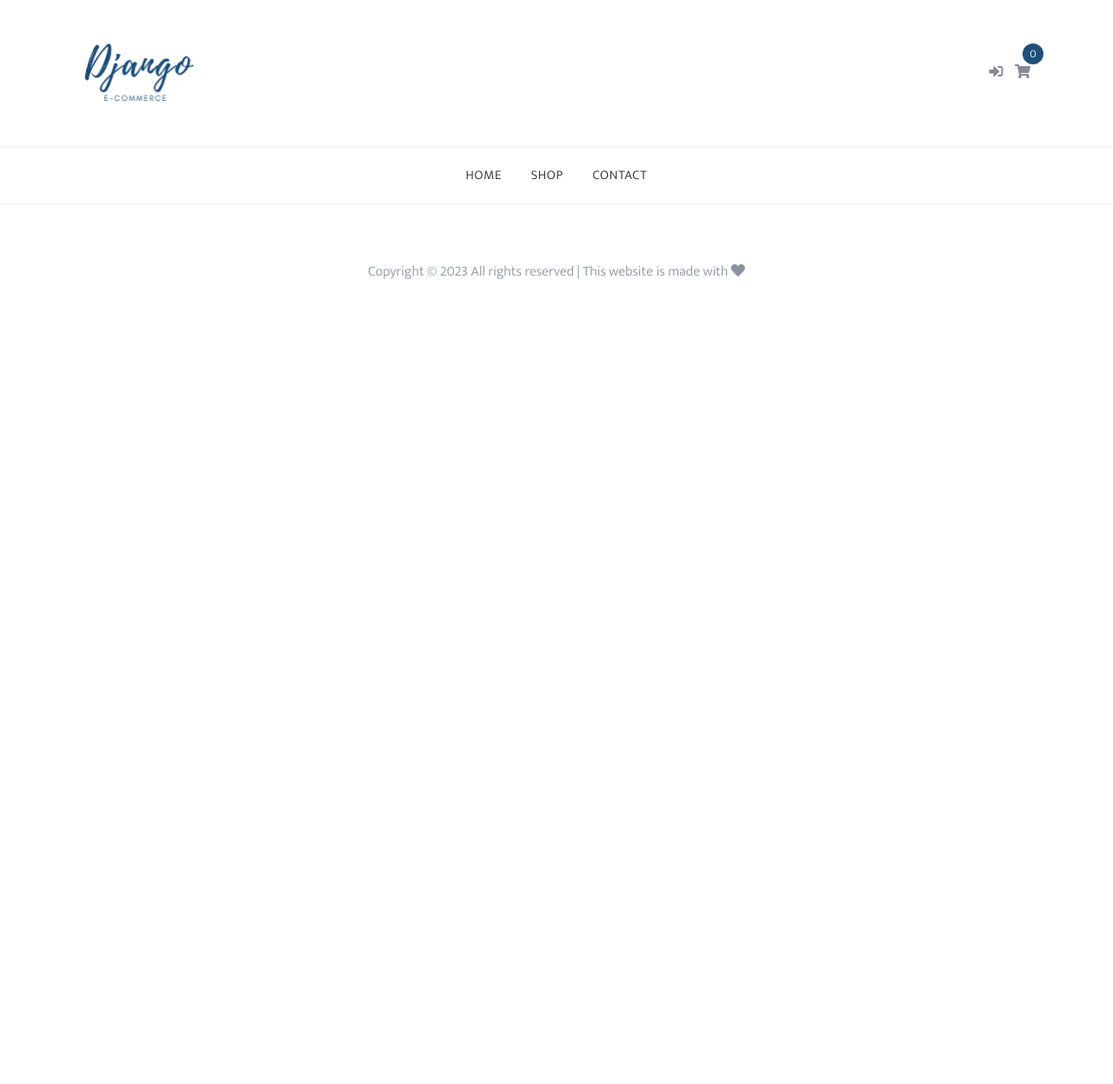
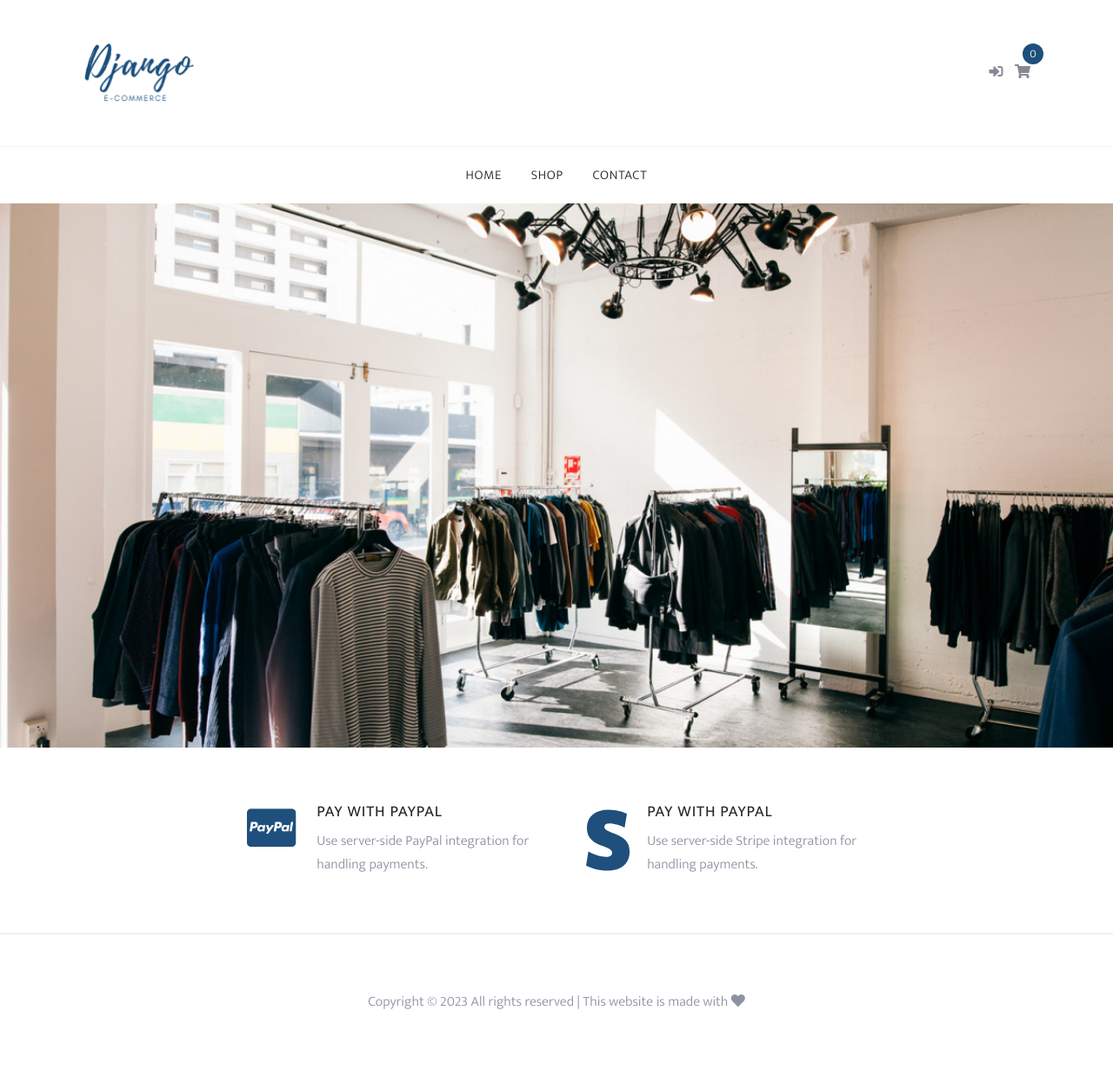
Before and after one commit to JacobItopa/django-e-commerce, a Django app: template ecommerce/templates/index.html in a window 1280 px wide. Shown: the whole page at 87% size. Before the commit the page ends 321 px from the top, so only its background shows below. Run offline with Django 4.2, Linux system fonts and the light colour scheme; the template is opened without the code that fills it, so the values that code supplies are empty; some libraries are stand-ins or nearby versions.

Commit message:
home-view html update

```diff
--- a/ecommerce/ecommerce/settings.py
+++ b/ecommerce/ecommerce/settings.py
@@ -32,6 +32,8 @@ INSTALLED_APPS = [
     'django.contrib.sessions',
     'django.contrib.messages',
     'django.contrib.staticfiles',
+
+    'core',
 ]
 
 MIDDLEWARE = [
--- a/ecommerce/templates/index.html
+++ b/ecommerce/templates/index.html
@@ -1,5 +1,51 @@
 {% extends 'base.html' %}
+{% load static %}
 
 {% block content %}
 
+    <div class="site-blocks-cover" style="background-image: url({% static 'images/hero.jpg' %});" data-aos="fade">
+        <div class="container">
+            <div class="row">
+                <div class="col-md-4 pt-5 pt-md-0">
+
+                </div>
+            </div>
+        </div>
+    </div>
+
+    <div class="site-section site-section-sm site-blocks-1">
+        <div class="container">
+            <div class="row justify-content-center">
+                <div class="col-md-6 col-lg-4 d-lg-flex mb-4 mb-lg-0 pl-4" data-aos="fade-up" data-aos-delay="">
+                    <div class="icon mr-4 align-self-start">
+                        <span><i class="fab fa-cc-paypal"></i></span>
+                    </div>
+                    <div class="text">
+                        <h2 class="text-uppercase">Pay with Paypal</h2>
+                        <p>Use server-side PayPal integration for handling payments.</p>
+                    </div>
+                </div>
+                <div class="col-md-6 col-lg-4 d-lg-flex mb-4 mb-lg-0 pl-4" data-aos="fade-up" data-aos-delay="100">
+                    <svg style="width: 100px; margin-right: 10px;" xmlns="http://www.w3.org/2000/svg" role="img"
+                        fill="#1f4f7c" viewBox="0 0 24 24">
+                        <title>Stripe</title>
+                        <path d="M13.976 9.15c-2.172-.806-3.356-1.426-3.356-2.409 0-.831.683-1.305 1.901-1.305 2.227 0 4.515.858 6.09 1.631l.89-5.494C18.252.975 15.697 0 12.165 0 9.667 0 7.589.654 6.104 1.872 4.56 3.147 3.757 4.992 3.757 7.218c0 4.039 2.467 5.76 6.476 7.219 2.585.92 3.445 1.574 3.445 2.583 0 .98-.84 1.545-2.354 1.545-1.875 0-4.965-.921-6.99-2.109l-.9 5.555C5.175 22.99 8.385 24 11.714 24c2.641 0 4.843-.624 6.328-1.813 1.664-1.305 2.525-3.236 2.525-5.732 0-4.128-2.524-5.851-6.594-7.305h.003z"/>
+                    </svg>
+                    <div class="text">
+                        <h2 class="text-uppercase">Pay with Paypal</h2>
+                        <p>Use server-side Stripe integration for handling payments.</p>
+                    </div>
+                </div>
+            </div>
+        </div>
+    </div>
+
 {% endblock content %}
+
+
+
+<svg style="width: 100px; margin-right: 10px;" xmlns="http://www.w3.org/2000/svg" role="img"
+ fill="#1f4f7c" viewBox="0 0 24 24">
+<title>Stripe</title>
+<path d="M13.976 9.15c-2.172-.806-3.356-1.426-3.356-2.409 0-.831.683-1.305 1.901-1.305 2.227 0 4.515.858 6.09 1.631l.89-5.494C18.252.975 15.697 0 12.165 0 9.667 0 7.589.654 6.104 1.872 4.56 3.147 3.757 4.992 3.757 7.218c0 4.039 2.467 5.76 6.476 7.219 2.585.92 3.445 1.574 3.445 2.583 0 .98-.84 1.545-2.354 1.545-1.875 0-4.965-.921-6.99-2.109l-.9 5.555C5.175 22.99 8.385 24 11.714 24c2.641 0 4.843-.624 6.328-1.813 1.664-1.305 2.525-3.236 2.525-5.732 0-4.128-2.524-5.851-6.594-7.305h.003z"/>
+</svg>
```
